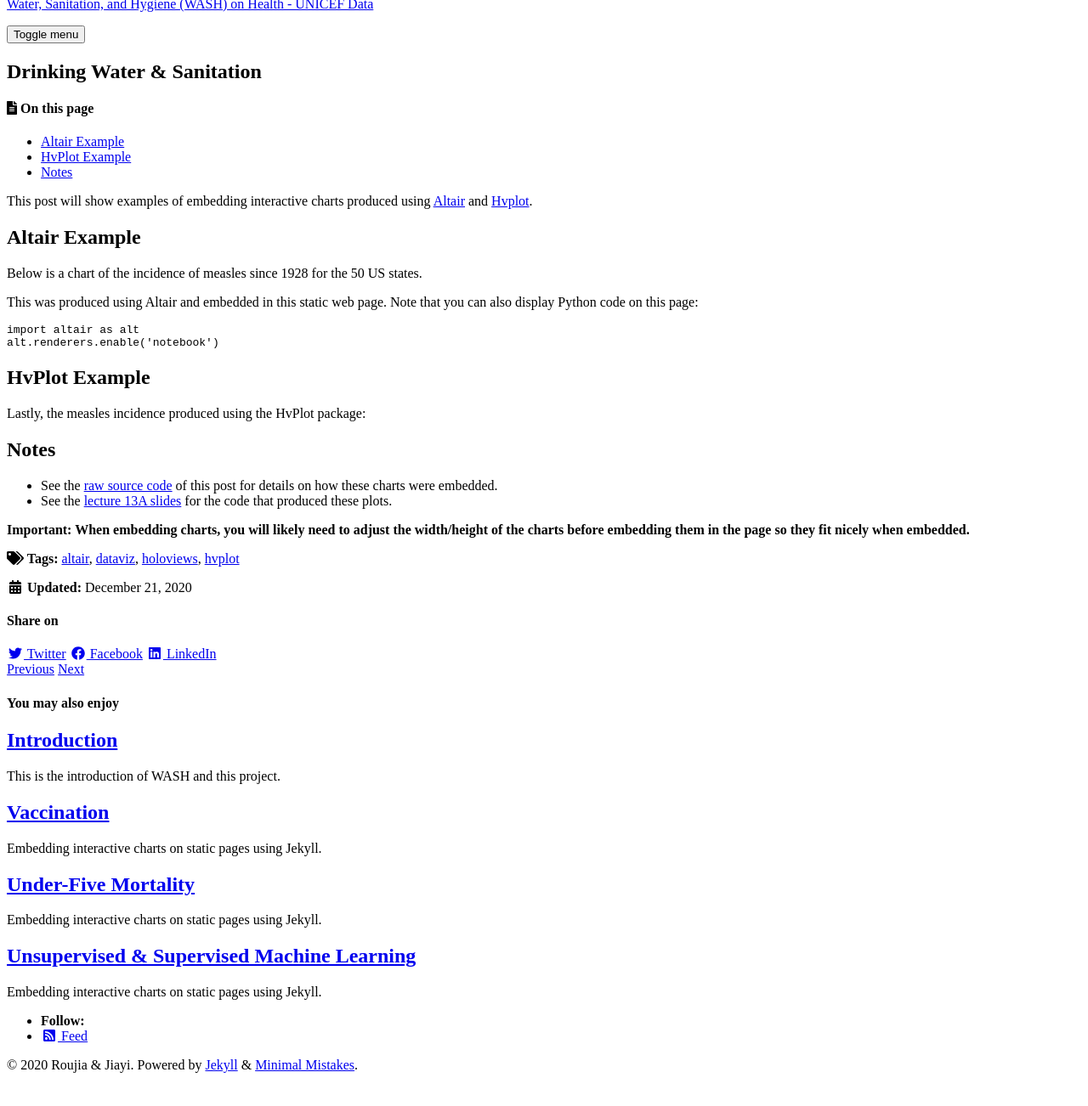
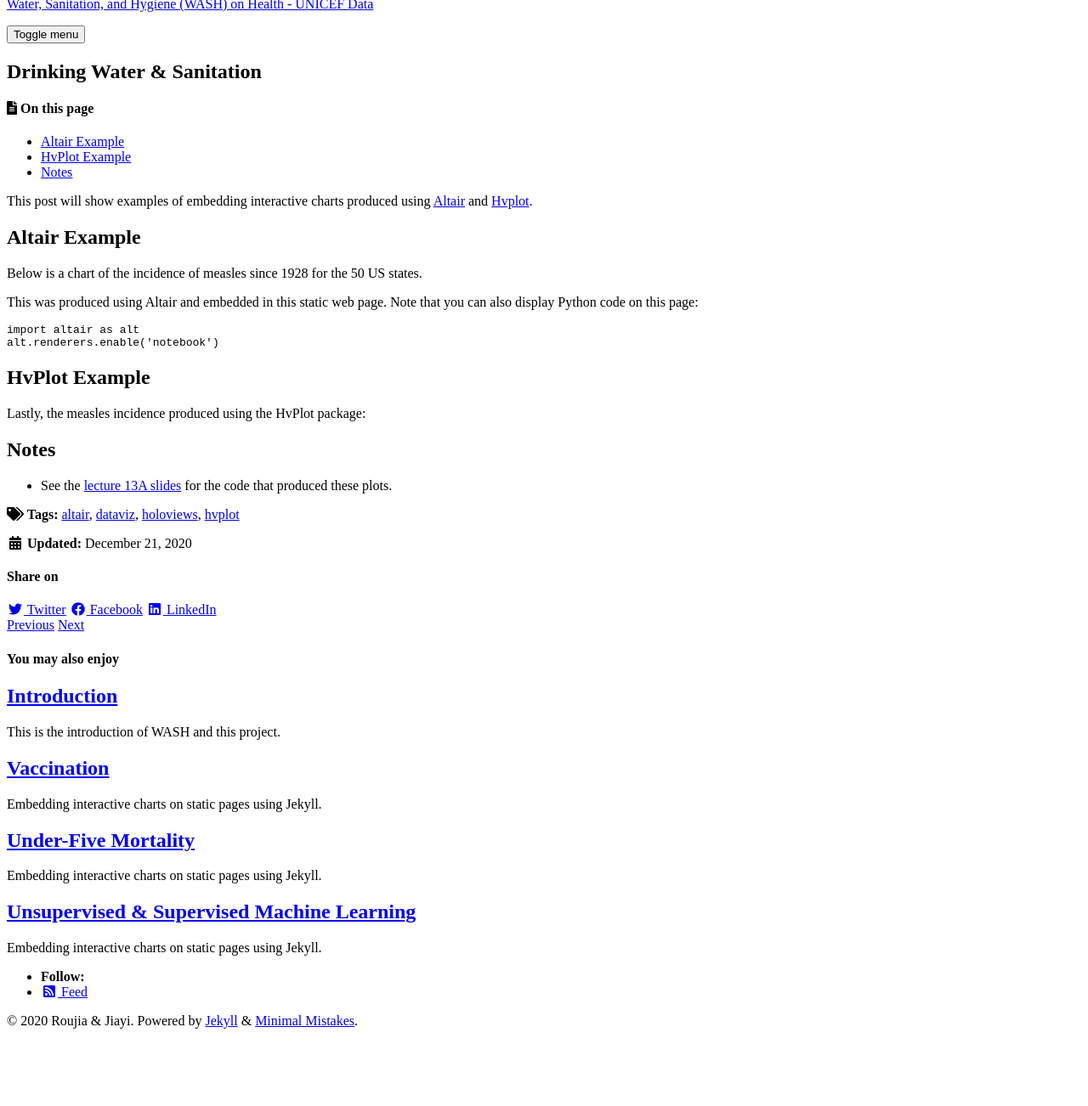
Before and after one commit to RoujiaChen/jiayi_roujia_FP, a Jekyll site: the page built from _posts/2020-12-21-d-water-sanitation.md, in a window 1280 px wide, cut to the strip 112-1445 px from the top of the page. Shown: the top 1302 px of the strip at 85% size. Built offline with Jekyll 4.4.1, drawn with Linux system fonts in a browser that asks for light colours; cached includes are drawn as plain includes; nearby versions of some CDN libraries; after the commit the page ends 1393 px from its top, so only the background shows below that.

Commit message:
Update 2020-12-21-d-water-sanitation.md

```diff
--- a/_posts/2020-12-21-d-water-sanitation.md
+++ b/_posts/2020-12-21-d-water-sanitation.md
@@ -3,7 +3,7 @@
 date: 2020-12-21
 published: true
 tags: [dataviz, altair, hvplot, holoviews]
-excerpt: "Embedding interactive charts on static pages using Jekyll."
+excerpt: "This is the description of drinking water sources and sanitation across countries."
 altair-loader:
   altair-chart-1: "charts/measlesAltair.json"
 hv-loader:
@@ -35,7 +35,4 @@
 
 ## Notes
 
-- See the [raw source code](https://raw.githubusercontent.com/MUSA-550-Fall-2020/github-pages-starter/master/_posts/2019-04-13-measles-charts.md) of this post for details on how these charts were embedded.
 - See the [lecture 13A slides](https://github.com/MUSA-550-Fall-2020/week-13/blob/master/lecture-13A.ipynb) for the code that produced these plots.
-
-**Important: When embedding charts, you will likely need to adjust the width/height of the charts before embedding them in the page so they fit nicely when embedded.**
```
